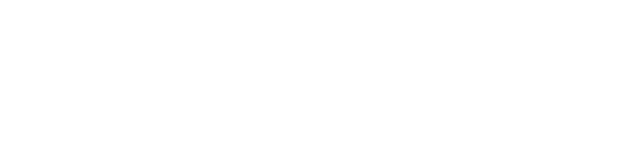
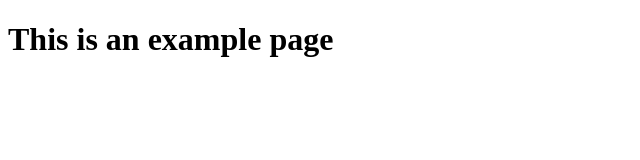
Before and after one commit to rafal-skiba/git-course-4, a plain HTML site: page index.html in a window 1280 px wide. Shown: the whole page, without its empty margins (0-640 px from the left). Drawn offline with Linux system fonts and the light colour scheme.

Commit message:
H1 added to index.html

```diff
--- a/index.html
+++ b/index.html
@@ -9,7 +9,7 @@
 </head>
 
 <body>
-
+    <h1>This is an example page</h1>
 </body>
 
 </html>
```
